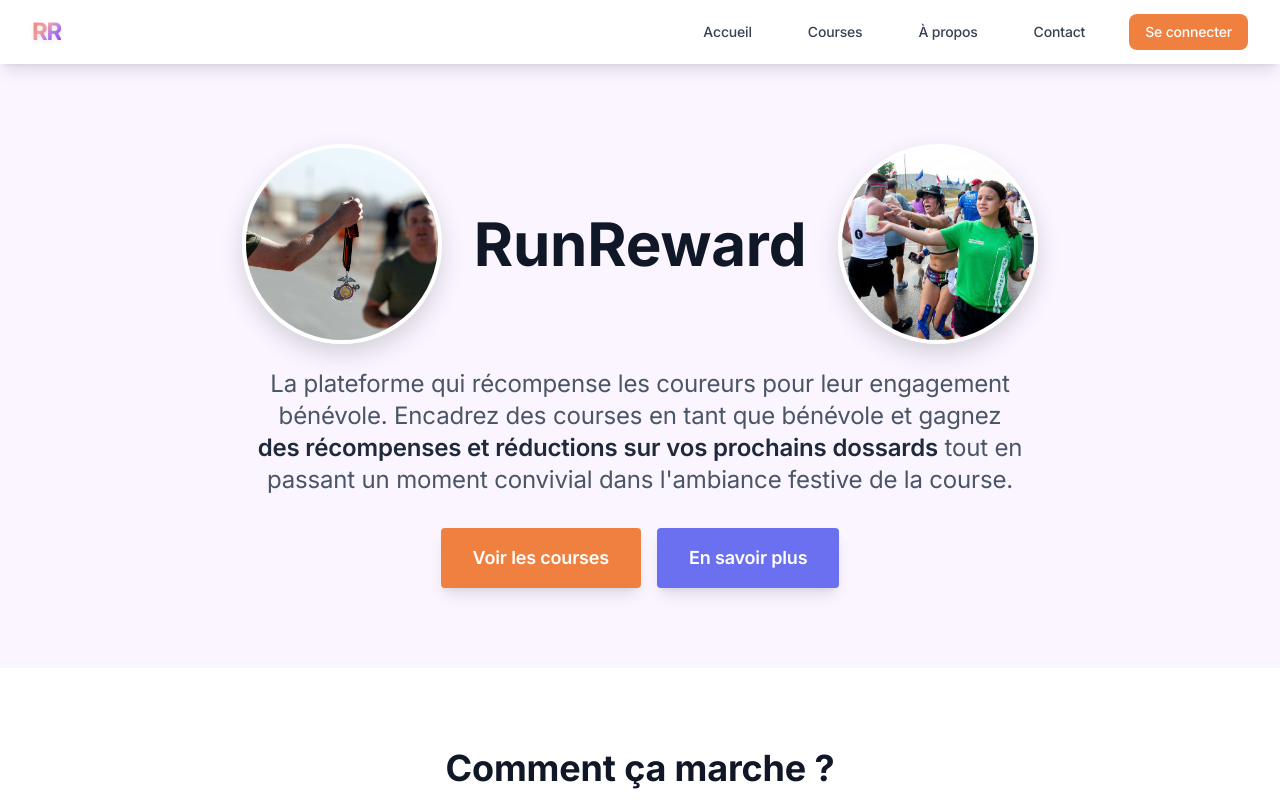
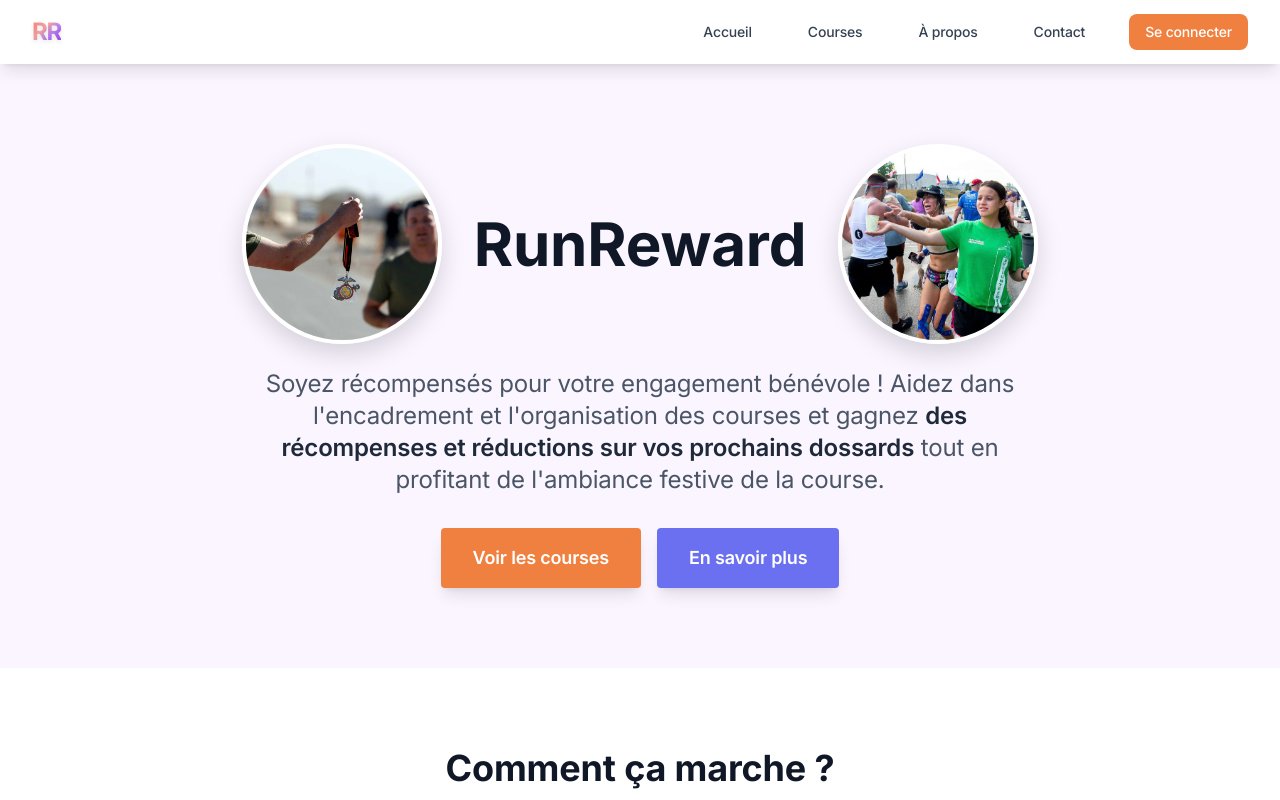
Before and after one commit to capucinewyseur/runreward-website, a Next.js app: page / in a window 1280 px wide. Shown: the top 800 px of the page. Built offline with nearby package versions, Linux system fonts and the light colour scheme; no server answers.

Commit message:
Amélioration du texte d'accueil : message plus direct et impactant

```diff
--- a/src/app/page.tsx
+++ b/src/app/page.tsx
@@ -33,8 +33,8 @@ export default function Home() {
               />
             </div>
             <p className="text-xl md:text-2xl text-gray-600 mb-8 max-w-3xl mx-auto">
-              La plateforme qui récompense les coureurs pour leur engagement bénévole.
-              Encadrez des courses en tant que bénévole et gagnez <span className="font-semibold text-gray-800">des récompenses et réductions sur vos prochains dossards</span> tout en passant un moment convivial dans l&apos;ambiance festive de la course.
+              Soyez récompensés pour votre engagement bénévole !
+              Aidez dans l&apos;encadrement et l&apos;organisation des courses et gagnez <span className="font-semibold text-gray-800">des récompenses et réductions sur vos prochains dossards</span> tout en profitant de l&apos;ambiance festive de la course.
             </p>
             <div className="flex flex-col sm:flex-row gap-4 justify-center">
               <Link
```
